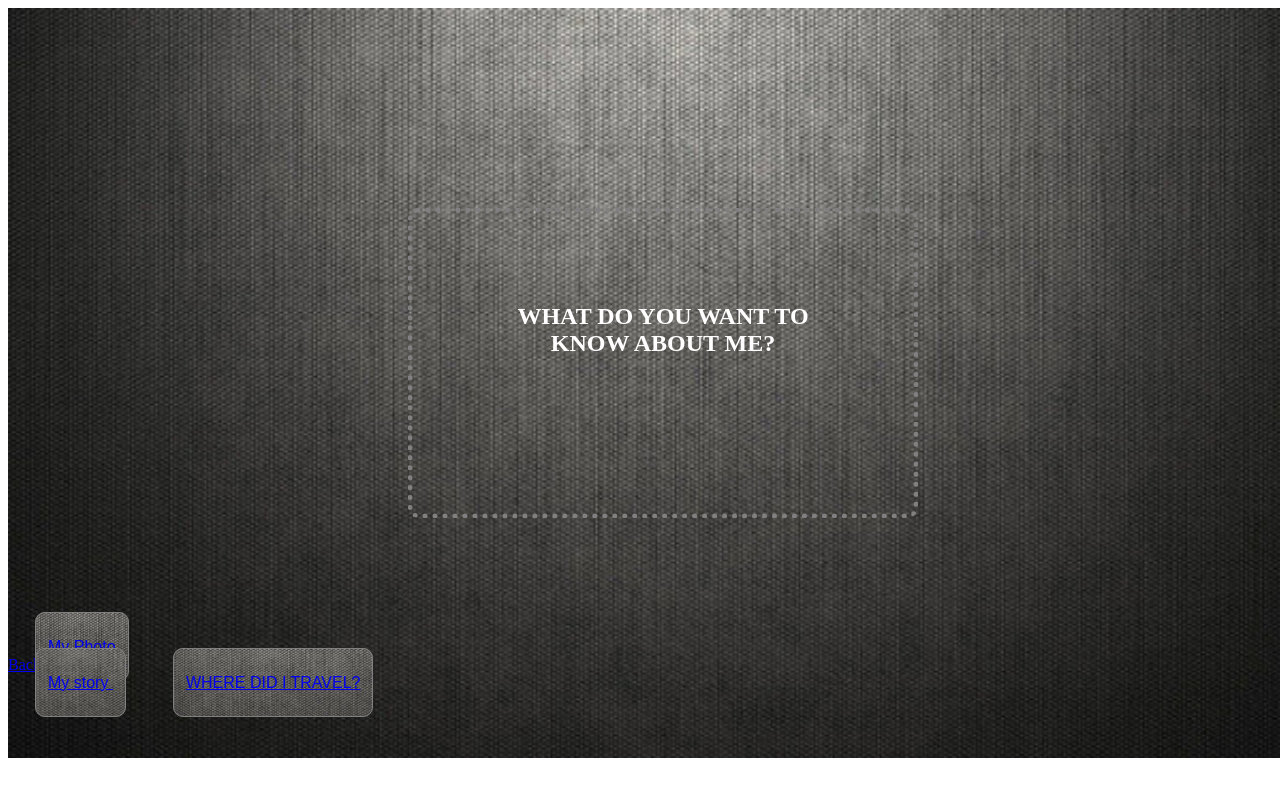
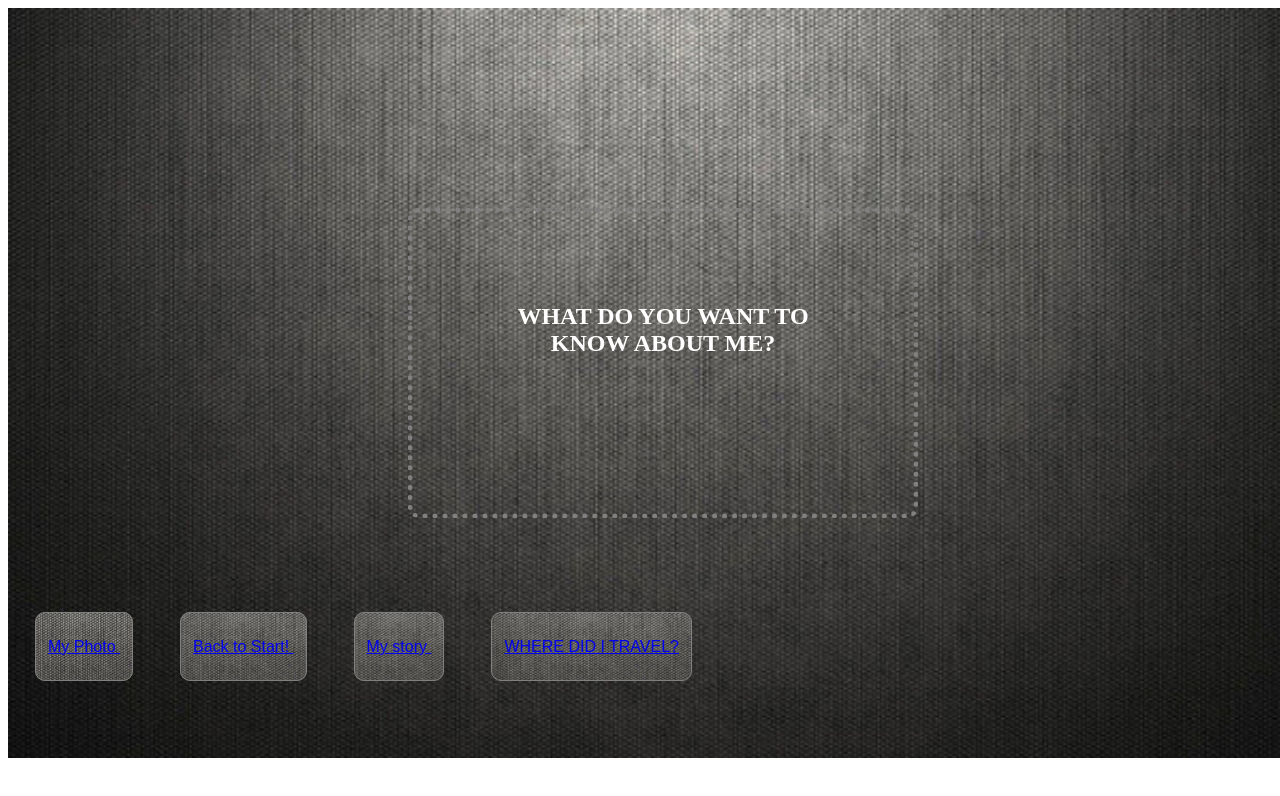
Before and after one commit to Ciuprin/ciuprin.github.io, a plain HTML site: page about.html in a window 1280 px wide. Shown: the top 796 px of the page. Drawn offline with Linux system fonts and the light colour scheme.

Commit message:
Update about.html

```diff
--- a/about.html
+++ b/about.html
@@ -27,7 +27,7 @@
   <div class="button1">
 	  	 <a href="photo.html"> My Photo </a>
 	 </div>
-<div class="button3">
+<div class="button1">
 	 <a href="index.html"> Back to Start! </a>
 	 </div>
 
```
